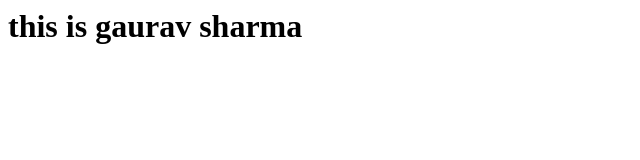
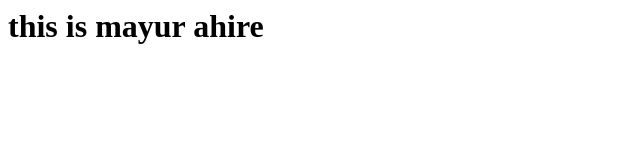
Before and after one commit to Mayurahire77/Demo-3, a plain HTML site: page index1.html in a window 1280 px wide. Shown: the whole page, without its empty margins (0-640 px from the left). Drawn offline with Linux system fonts and the light colour scheme.

Commit message:
index1.html

```diff
--- a/index1.html
+++ b/index1.html
@@ -1,5 +1,5 @@
 <html>
   <body>
-    <h1> this is gaurav sharma</h1>
+    <h1> this is mayur ahire</h1>
   </body>
 </html>
```
